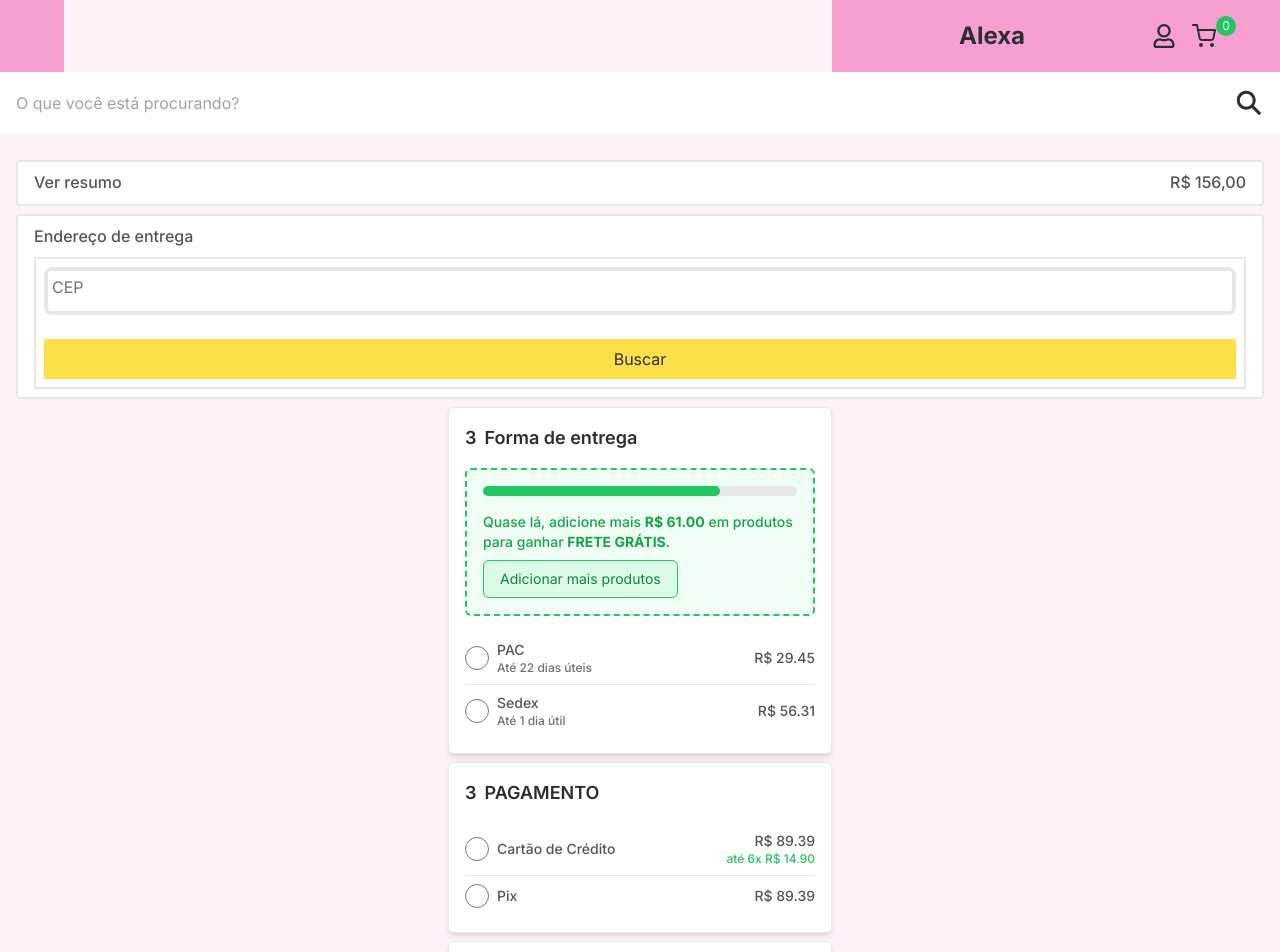
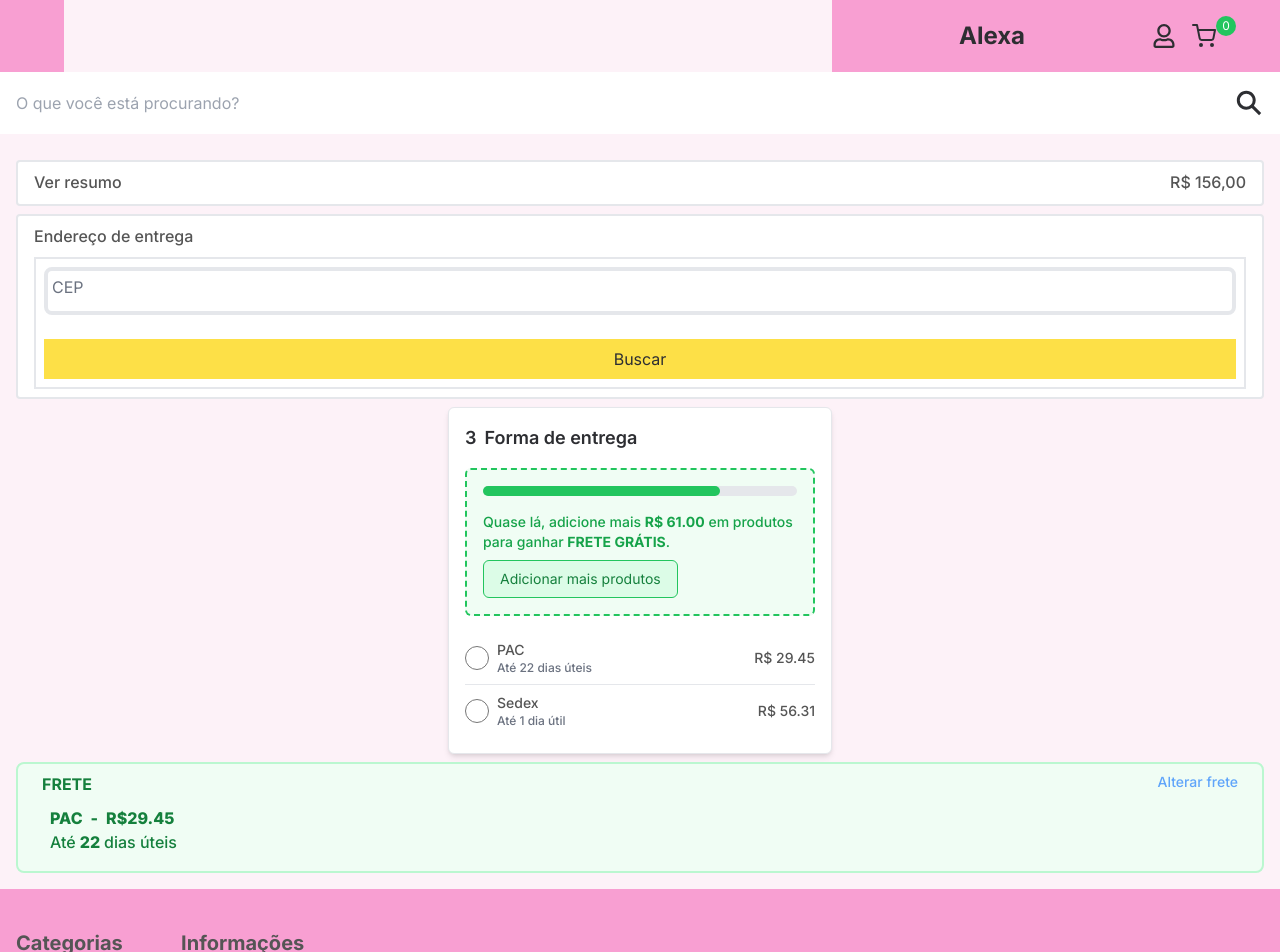
Before and after one commit to cafe51/Alexa-semijoias, a Next.js app in the folder alexa-site/: page /checkout in a window 1280 px wide. Shown: the top 952 px of the page. Built offline with nearby package versions, Linux system fonts and the light colour scheme; no server answers; the database is empty.

Commit message:
created DeliveryPriceSectionFilled on the checkout page

```diff
--- /dev/null
+++ b/alexa-site/src/app/checkout/DeliveryPriceSection/DeliveryPriceSectionFilled.tsx
@@ -0,0 +1,33 @@
+const type = 'PAC';
+const price = 29.45;
+const term = 22;
+
+export default function DeliveryPriceSectionFilled() {
+    return(
+
+        <section className='flex flex-col w-full bg-green-50 text-green-700 border-green-200 p-2 border-2 rounded-lg px-6'>
+            <div className='flex justify-between w-full'>
+                <p className="font-bold text-green-700">FRETE</p>
+                <p
+                    className='text-blue-400 text-sm w-full text-end'
+                >
+                            Alterar frete
+                </p>
+            </div>
+            <div className='flex flex-col p-2'>
+                <div className='flex gap-2 font-extrabold'>
+                    <span>{ type }</span>
+                    <span> - </span>
+                    <span>{ 'R$' + price.toFixed(2) }</span>
+                </div>
+                <div className='flex gap-1'>
+
+                    <p className= 'text-green-700'>{ 'Até' }</p>
+                    <span className="font-extrabold" >{ term }</span>
+                    <p className= 'text-green-700'> { (term === 1 ? ' dia útil' : ' dias úteis') }</p>
+                </div>
+            </div>
+
+        </section>
+    );
+}
--- a/alexa-site/src/app/checkout/page.tsx
+++ b/alexa-site/src/app/checkout/page.tsx
@@ -10,6 +10,7 @@ import AccountSection from './AccountSection';
 import DeliveryPriceSection from './DeliveryPriceSection/DeliveryPriceSection';
 import PaymentSection from './PaymentSection/PaymentSection';
 import ChoosePaymentOptionSection from './PaymentSection/ChoosePaymentOptionSection';
+import DeliveryPriceSectionFilled from './DeliveryPriceSection/DeliveryPriceSectionFilled';
 
 export default function Checkout(){
     const [editingMode, setEditingMode] = useState(false);
@@ -57,10 +58,14 @@ export default function Checkout(){
                     <AddressSection address={ address } setAddress={ setAddress } setEditingMode={ setEditingMode }/>
             }
 
+
             <DeliveryPriceSection />
 
-            <ChoosePaymentOptionSection />
-            <PaymentSection />
+            <DeliveryPriceSectionFilled />
+            {
+            /* <ChoosePaymentOptionSection />
+            <PaymentSection /> */
+            }
         </main>
     );
 }
```
